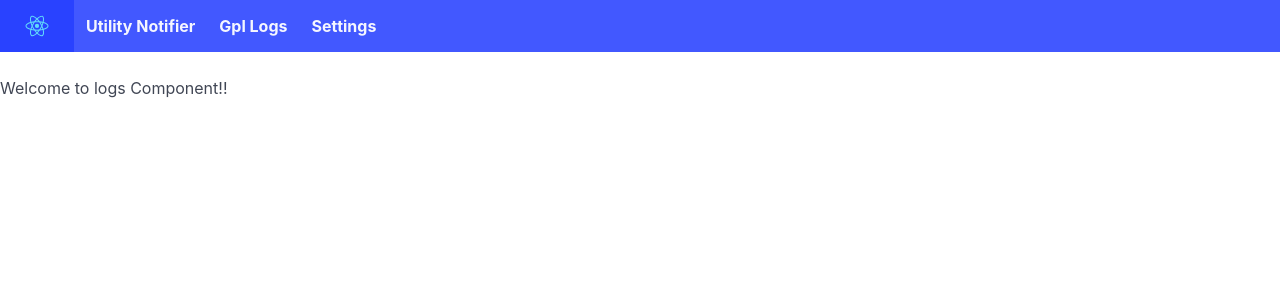
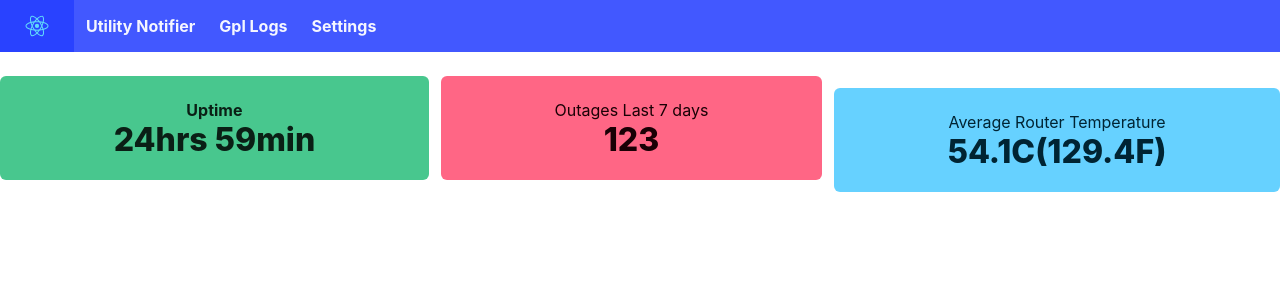
Before and after one commit to Alien-nick/UtilityTracker, a React (Create React App) app in the folder frontend/: page /logs in a window 1280 px wide. Shown: the top 300 px of the page. Built offline with nearby package versions, Linux system fonts and the light colour scheme.

Commit message:
Add dashboard cards

```diff
--- a/frontend/src/components/logs.js
+++ b/frontend/src/components/logs.js
@@ -1,10 +1,29 @@
 import React, { Component } from 'react';
 
-export default class EditTodo extends Component {
+export default class Logs extends Component {
     render() {
         return (
             <div>
-                <p>Welcome to logs Component!!</p>
+                <nav class="level is-mobile">
+                <div class="level-item notification is-success has-text-centered">
+                    <div>
+                    <p class="heading has-text-weight-bold">Uptime</p>
+                    <p class="title">24hrs 59min</p>
+                    </div>
+                </div>
+                <div class="level-item notification is-danger has-text-centered">
+                    <div>
+                    <p class="heading">Outages Last 7 days</p>
+                    <p class="title">123</p>
+                    </div>
+                </div>
+                <div class="level-item notification is-info has-text-centered">
+                    <div>
+                    <p class="heading">Average Router Temperature</p>
+                    <p class="title">54.1C(129.4F)</p>
+                    </div>
+                </div>
+                </nav>
             </div>
         )
     }
```
